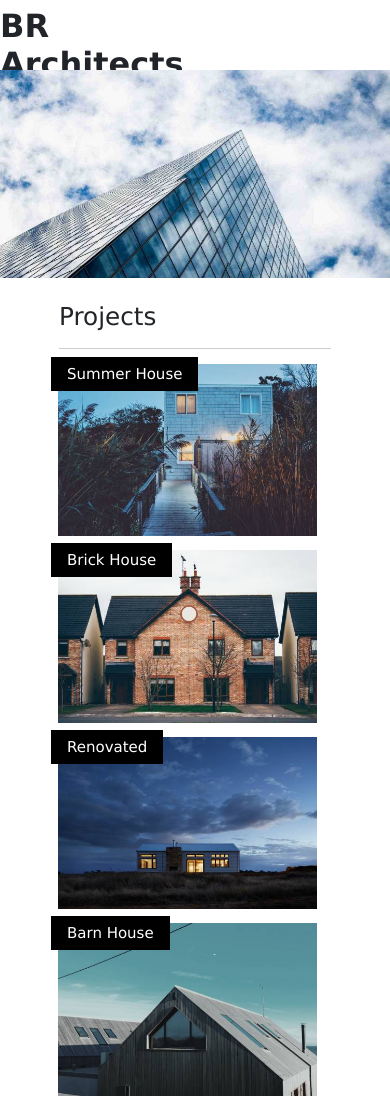
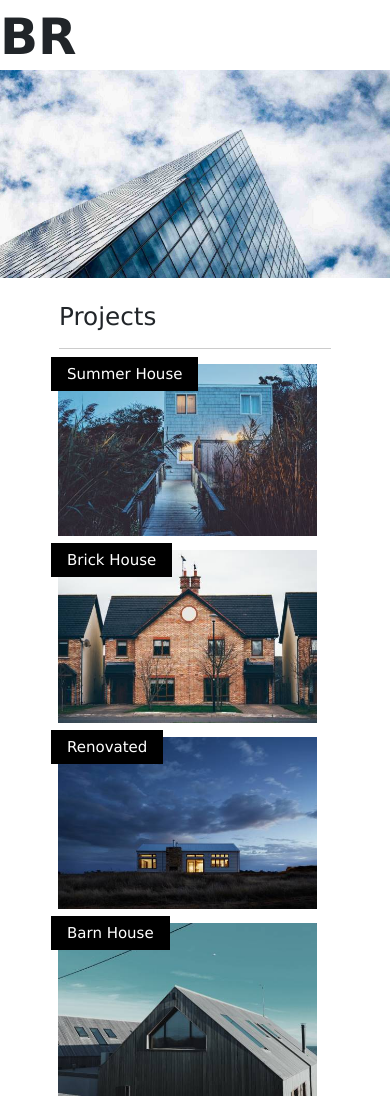
Before and after one commit to PetrosguirguisM/BR_Architect, a plain HTML site: page index.html in a window 390 px wide. Shown: the top 1100 px of the page. Drawn offline with nearby package versions, Linux system fonts and the light colour scheme.

Commit message:
Update styles.css

```diff
--- a/styles.css
+++ b/styles.css
@@ -208,10 +208,13 @@ footer > p {
     nav > div {
         visibility: hidden;
     }
-    /* nav > h1 {
-        font-size: xx-large;
-    } */
+
     header > img {
         max-width: 100%;
     }
 }
+@media (max-width: 600px){
+    h1 {
+        font-size: 50px;
+    }
+}
```
